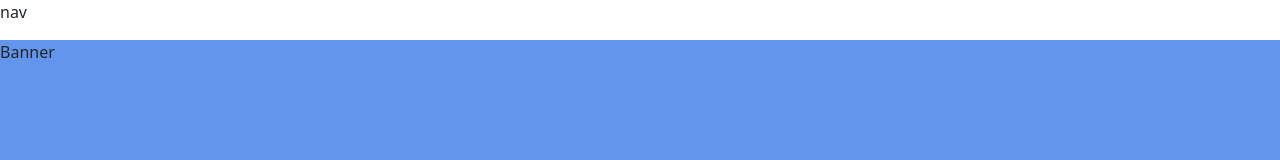
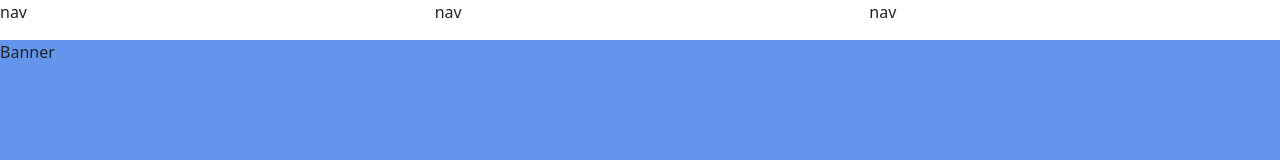
Before and after one commit to Reddah14/replica-mediumWebsite, a React (Create React App) app: page / in a window 1280 px wide. Shown: the top 160 px of the page. Built offline with nearby package versions, Linux system fonts and the light colour scheme.

Commit message:
test bootstrap navbar

```diff
--- a/src/components/Nav/Nav.jsx
+++ b/src/components/Nav/Nav.jsx
@@ -3,7 +3,11 @@ import "./Nav.scss";
 
 const Nav = () => {
   return (
-    <p>nav</p>
+    <div className="row">
+      <p className="col-4">nav</p>
+      <p className="col-4">nav</p>
+      <p className="col-4">nav</p>
+    </div>
   )
 }
 
```
